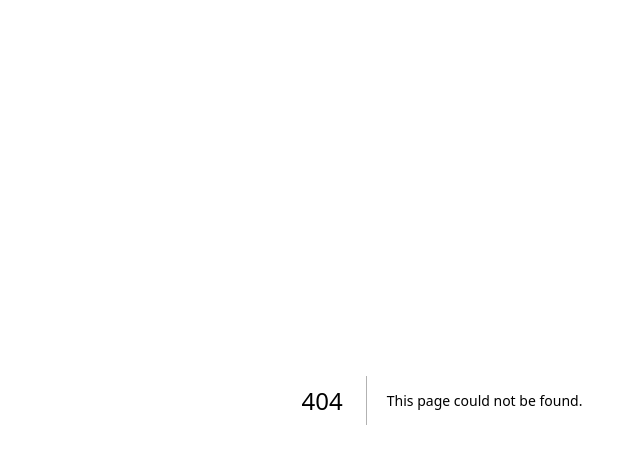
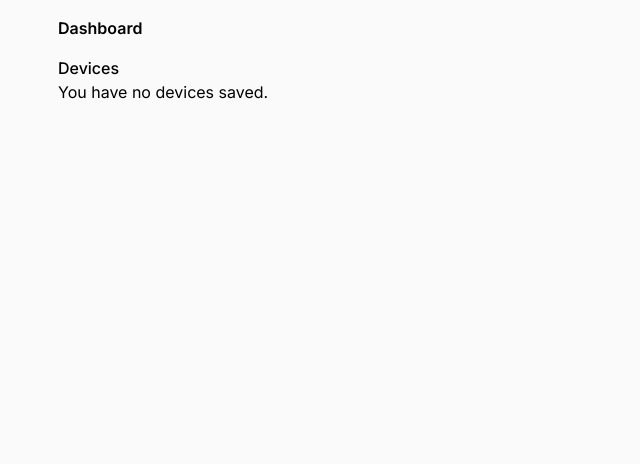
Before and after one commit to starlightroad/devicemgr, a Next.js app: page /dashboard in a window 1280 px wide. Before the commit this address had no page. Shown: the top 464 px of the page, without its empty margins (198-838 px from the left). Built offline with nearby package versions, Linux system fonts and the light colour scheme.

Commit message:
Build base dashboard page

```diff
--- /dev/null
+++ b/src/app/(dashboard)/dashboard/page.tsx
@@ -0,0 +1,15 @@
+export default function DashboardPage() {
+  return (
+    <div className="mx-auto max-w-3xl">
+      <header className="py-4">
+        <h1 className="font-semibold">Dashboard</h1>
+      </header>
+      <main>
+        <article>
+          <h2 className="font-medium">Devices</h2>
+          <p>You have no devices saved.</p>
+        </article>
+      </main>
+    </div>
+  );
+}
```
